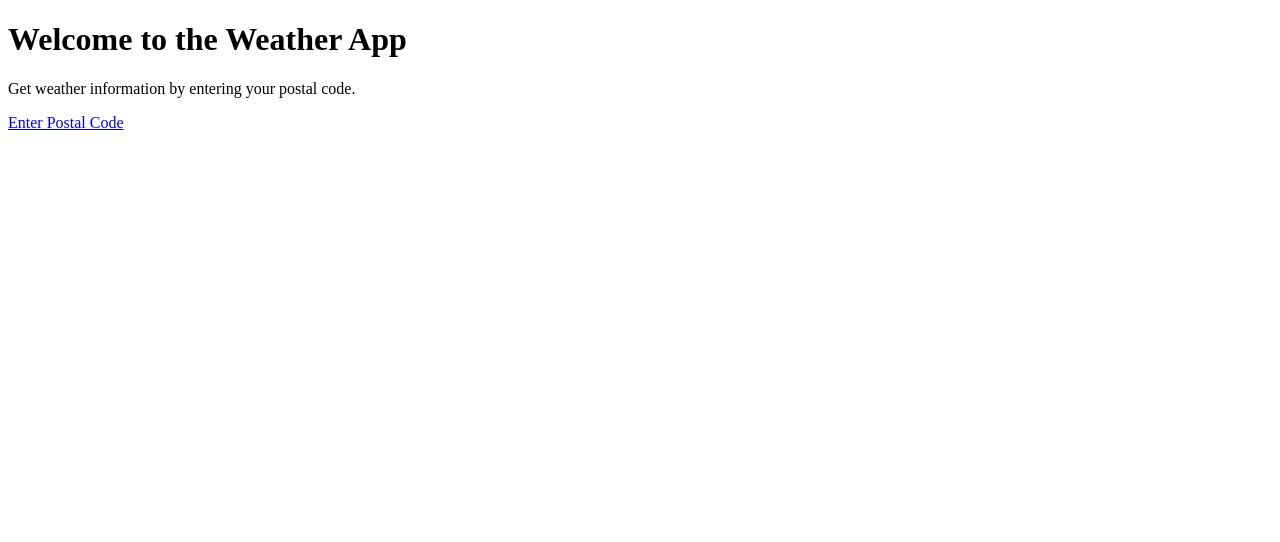
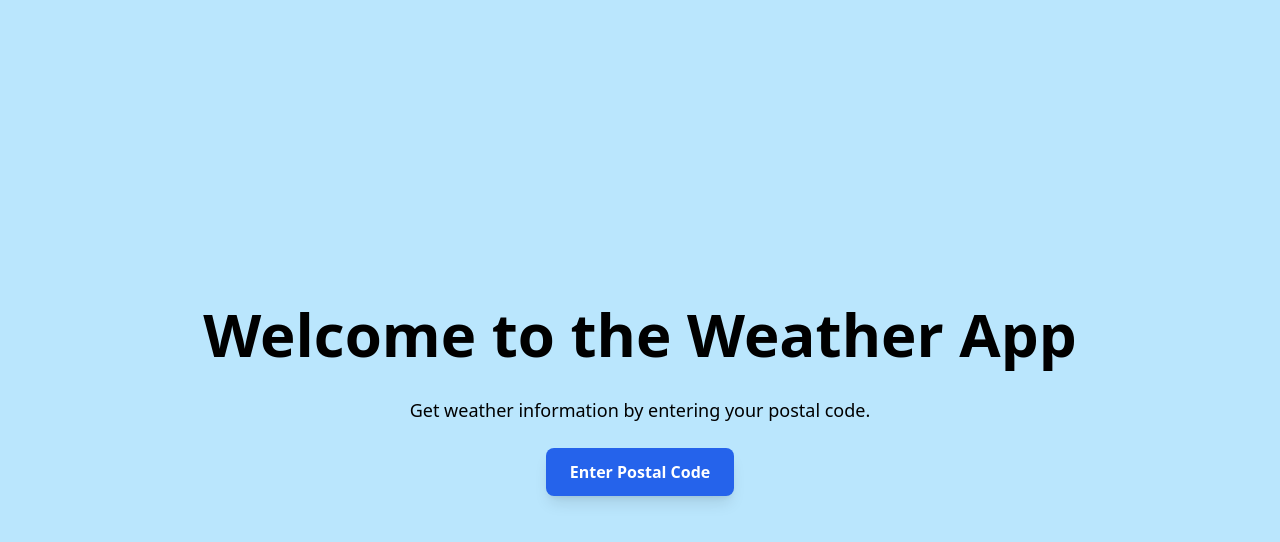
Before and after one commit to ChongYuHau/cprg306-weather-app, a Next.js app: page / in a window 1280 px wide. Shown: the top 542 px of the page. Built offline with nearby package versions, Linux system fonts and the light colour scheme.

Commit message:
styling_homepage

```diff
--- a/app/layout.js
+++ b/app/layout.js
@@ -1,6 +1,9 @@
+// These styles apply to every route in the application
+import './globals.css'
+
 export const metadata = {
-  title: 'Next.js',
-  description: 'Generated by Next.js',
+  title: 'Create Next App',
+  description: 'Generated by create next app',
 }
 
 export default function RootLayout({ children }) {
--- a/app/page.js
+++ b/app/page.js
@@ -2,10 +2,14 @@ import Link from 'next/link';
 
 export default function Page() {
   return (
-    <div className="flex flex-col items-center justify-center min-h-screen bg-gray-100">
-      <h1 className="text-4xl font-bold text-gray-700 mb-8">Welcome to the Weather App</h1>
-      <p className="text-lg text-gray-600 mb-4">Get weather information by entering your postal code.</p>
-      <Link href="/components"> Enter Postal Code</Link>
+    <div className="flex flex-col items-center justify-center min-h-screen bg-sky-200 text-black">
+      <h1 className="text-6xl font-extrabold text-center mb-8">Welcome to the Weather App</h1>
+      <p className="text-lg mb-6 text-center">Get weather information by entering your postal code.</p>
+      <Link href="/components">
+        <button className="bg-blue-600 text-white font-bold py-3 px-6 rounded-lg shadow-lg hover:bg-blue-700 transition duration-300 focus:outline-none focus:ring-2 focus:ring-blue-300">
+          Enter Postal Code
+        </button>
+      </Link>
     </div>
   );
 }
--- /dev/null
+++ b/postcss.config.js
@@ -0,0 +1,6 @@
+module.exports = {
+  plugins: {
+    tailwindcss: {},
+    autoprefixer: {},
+  },
+}
--- a/tailwind.config.js
+++ b/tailwind.config.js
@@ -1,18 +1,15 @@
 /** @type {import('tailwindcss').Config} */
 module.exports = {
   content: [
-    "./pages/**/*.{js,ts,jsx,tsx,mdx}",
-    "./components/**/*.{js,ts,jsx,tsx,mdx}",
-    "./app/**/*.{js,ts,jsx,tsx,mdx}",
+    './app/**/*.{js,ts,jsx,tsx,mdx}', // Note the addition of the `app` directory.
+    './pages/**/*.{js,ts,jsx,tsx,mdx}',
+    './components/**/*.{js,ts,jsx,tsx,mdx}',
+
+    // Or if using `src` directory:
+    './src/**/*.{js,ts,jsx,tsx,mdx}',
   ],
   theme: {
-    extend: {
-      backgroundImage: {
-        "gradient-radial": "radial-gradient(var(--tw-gradient-stops))",
-        "gradient-conic":
-          "conic-gradient(from 180deg at 50% 50%, var(--tw-gradient-stops))",
-      },
-    },
+    extend: {},
   },
   plugins: [],
-};
+}
```
Also changed, not shown: package.json (+6 -5 lines), 1 other file (tests, documents, lock files or other folders).
